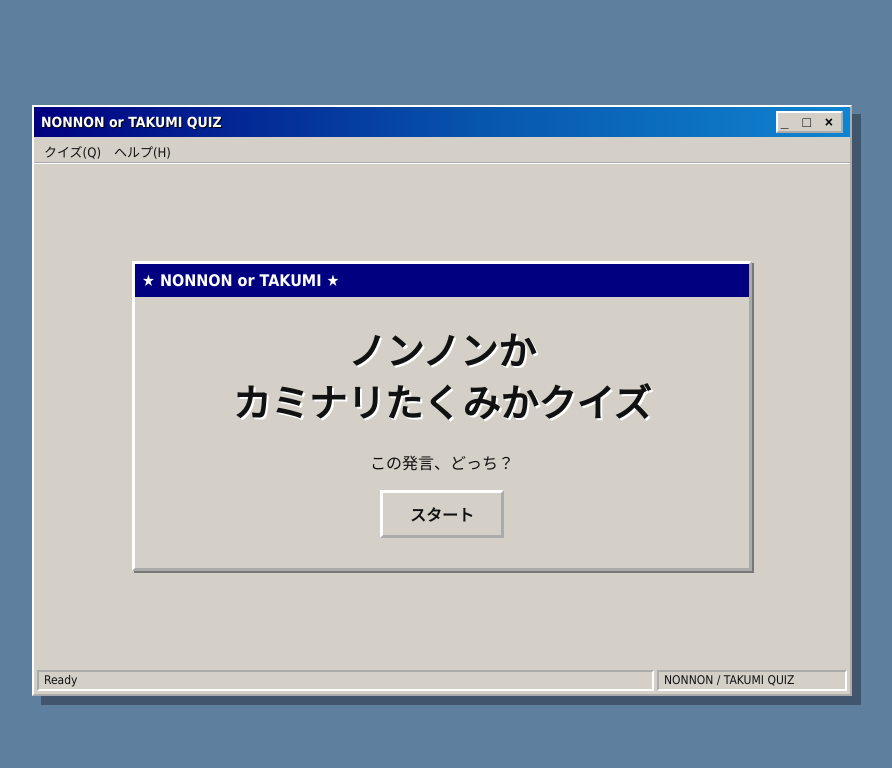
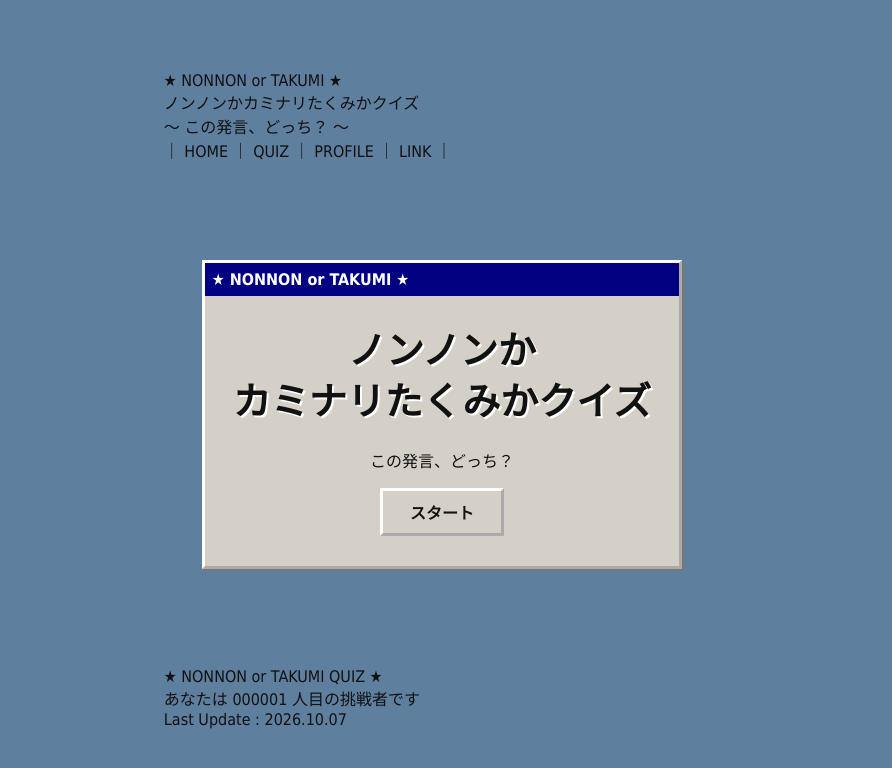
Before and after one commit to RaiTakeda/nonnon-takumi-quiz, a plain HTML site: page index.html in a window 1280 px wide. Shown: the whole page, without its empty margins (198-1090 px from the left). Drawn offline with Linux system fonts and the light colour scheme.

Commit message:
Change shell to early-2000s personal homepage style

```diff
--- a/index.html
+++ b/index.html
@@ -6,9 +6,9 @@
 <link rel="stylesheet" href="style.css">
 </head>
 <body>
-<main class="window">
-  <div class="titlebar"><span>NONNON or TAKUMI QUIZ</span><span class="winbuttons">_ □ ×</span></div>
-  <div class="menubar">クイズ(Q)　ヘルプ(H)</div>
+<main class="site-shell">
+  <header class="site-header"><div class="site-kicker">★ NONNON or TAKUMI ★</div><div class="site-logo">ノンノンかカミナリたくみかクイズ</div><div class="site-sub">～ この発言、どっち？ ～</div></header>
+  <nav class="site-nav">｜ HOME ｜ QUIZ ｜ PROFILE ｜ LINK ｜</nav>
   <section id="title" class="screen active">
     <div class="panel title-panel">
       <div class="panel-caption">★ NONNON or TAKUMI ★</div>
@@ -40,7 +40,7 @@
       <p id="resultMessage"></p><button id="back">タイトルに戻る</button>
     </div>
   </section>
-  <div class="statusbar"><span>Ready</span><span>NONNON / TAKUMI QUIZ</span></div>
+  <footer class="site-footer"><div>★ NONNON or TAKUMI QUIZ ★</div><div class="counter">あなたは <span>000001</span> 人目の挑戦者です</div><div>Last Update : 2026.10.07</div></footer>
 </main>
 <script src="quiz.js"></script>
 </body></html>
```
